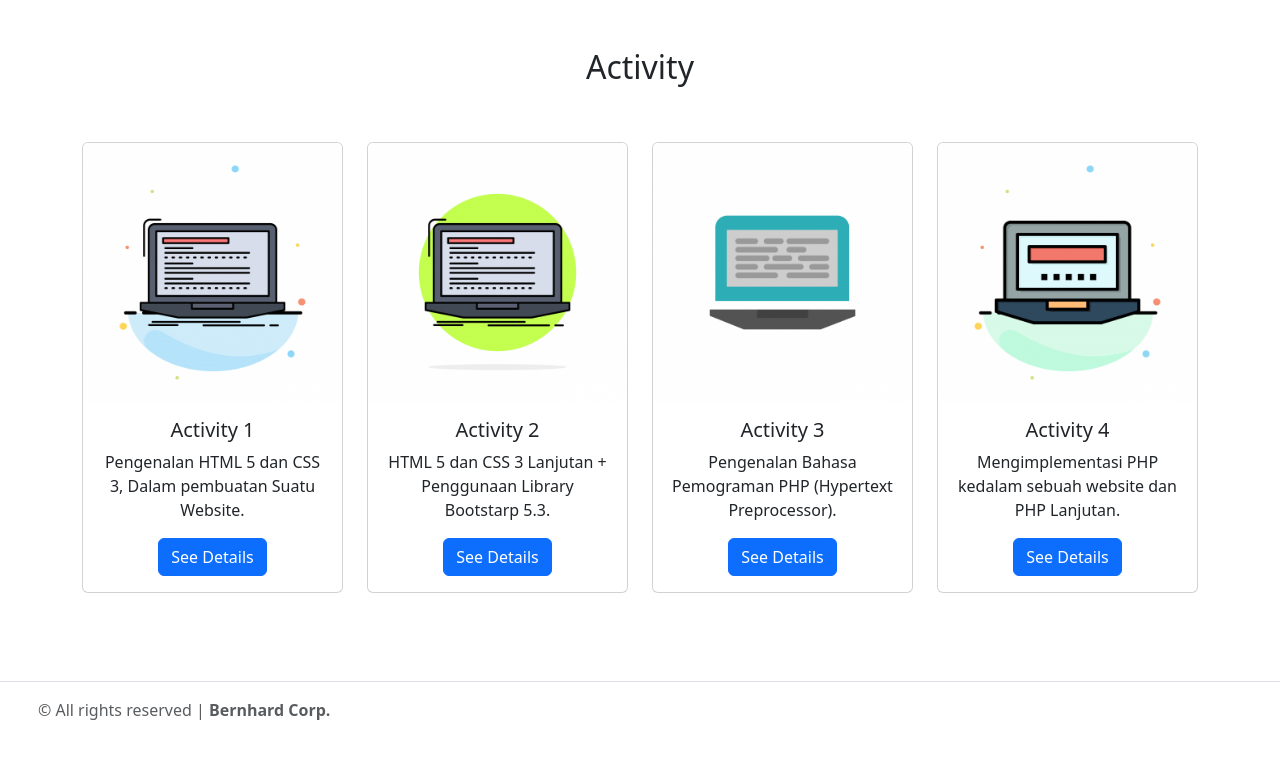
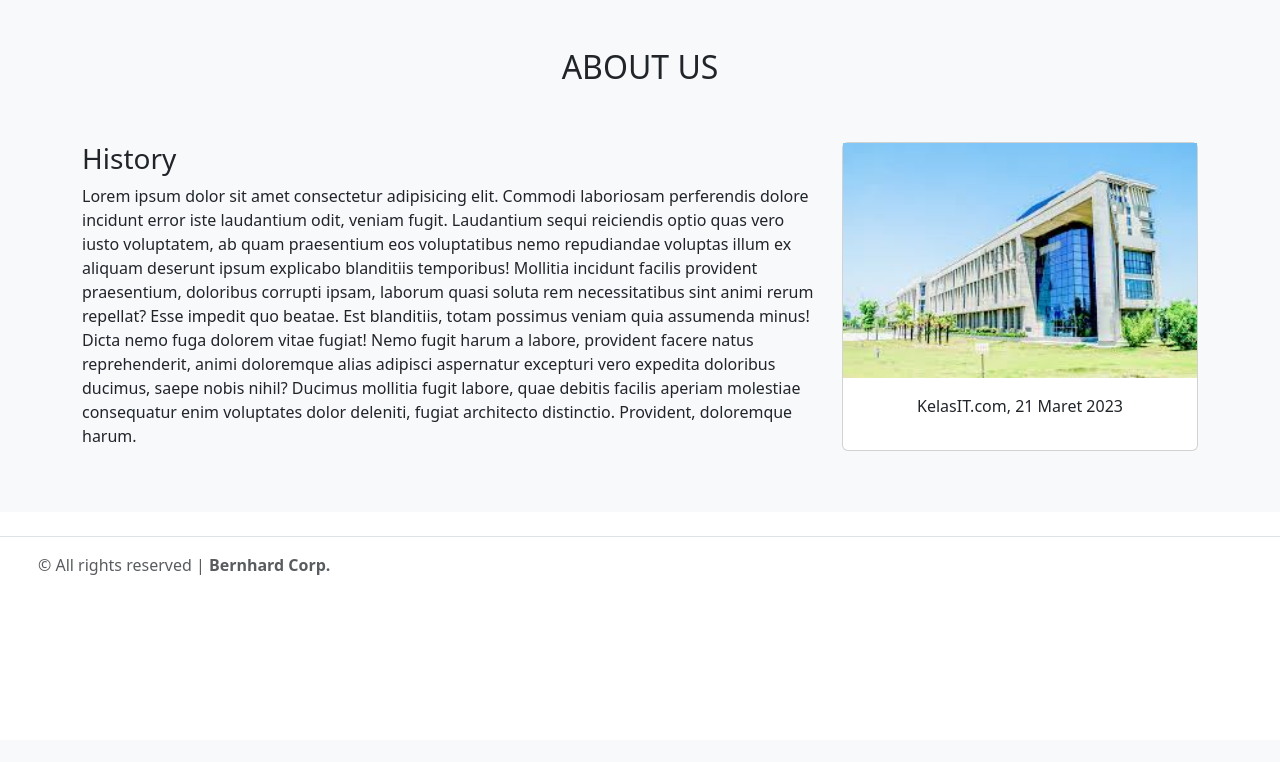
Before and after one commit to bernhardzxz/belajarphp, a PHP site: page /aboutus.php in a window 1280 px wide. Shown: the part 60-822 px from the top of the page. After the commit the page ends 635 px from the top, so only its background shows below. Run offline with PHP 8.4, Linux system fonts and the light colour scheme; some libraries are stand-ins or nearby versions.

Commit message:
about us

```diff
--- a/aboutus.php
+++ b/aboutus.php
@@ -61,52 +61,25 @@
   <!-- End Navbar -->
 
  <!-- Layout – Containers – Grid - Card -->
- <section id="kegiatan" class="p-5">
+ <section id="aboutus" class="p-5 bg-light">
     <div class="container">
       <div class="row text-center mb-5">
         <div class="col">
-          <h2>Activity</h2>
+          <h2>ABOUT US</h2>
         </div>
       </div>
       <!-- CARD column-->
       <div class="row">
-        <div class="col-md-3 mb-3 text-center">
-          <div class="card">
-            <img src="img/coding1.jpg" class="card-img-top" alt="MAaf GAmbar ini Rusak">
-            <div class="card-body">
-              <h5 class="card-title">Activity 1</h5>
-              <p class="card-text">Pengenalan HTML 5 dan CSS 3, Dalam pembuatan Suatu Website.</p>
-              <a href="#" class="btn btn-primary">See Details</a>
+        <div class="col-md-8">
+              <h3>History</h3>
+              <p>Lorem ipsum dolor sit amet consectetur adipisicing elit. Commodi laboriosam perferendis dolore incidunt error iste laudantium odit, veniam fugit. Laudantium sequi reiciendis optio quas vero iusto voluptatem, ab quam praesentium eos voluptatibus nemo repudiandae voluptas illum ex aliquam deserunt ipsum explicabo blanditiis temporibus! Mollitia incidunt facilis provident praesentium, doloribus corrupti ipsam, laborum quasi soluta rem necessitatibus sint animi rerum repellat? Esse impedit quo beatae. Est blanditiis, totam possimus veniam quia assumenda minus! Dicta nemo fuga dolorem vitae fugiat! Nemo fugit harum a labore, provident facere natus reprehenderit, animi doloremque alias adipisci aspernatur excepturi vero expedita doloribus ducimus, saepe nobis nihil? Ducimus mollitia fugit labore, quae debitis facilis aperiam molestiae consequatur enim voluptates dolor deleniti, fugiat architecto distinctio. Provident, doloremque harum.</p>
             </div>
-          </div>
-        </div>
-        <div class="col-md-3 mb-3 text-center">
-          <div class="card">
-            <img src="img/coding2.jpg" class="card-img-top" alt="MAaf GAmbar ini Rusak">
-            <div class="card-body">
-              <h5 class="card-title">Activity 2</h5>
-              <p class="card-text">HTML 5 dan CSS 3 Lanjutan + Penggunaan Library Bootstarp 5.3.</p>
-              <a href="#" class="btn btn-primary">See Details</a>
-            </div>
-          </div>
-        </div>
-        <div class="col-md-3 mb-3 text-center">
-          <div class="card">
-            <img src="img/coding3.jpg" class="card-img-top" alt="MAaf GAmbar ini Rusak">
-            <div class="card-body">
-              <h5 class="card-title">Activity 3</h5>
-              <p class="card-text">Pengenalan Bahasa Pemograman PHP (Hypertext Preprocessor).</p>
-              <a href="#" class="btn btn-primary">See Details</a>
-            </div>
-          </div>
-        </div>
-        <div class="col-md-3 mb-3 text-center">
-          <div class="card">
-            <img src="img/coding4.jpg" class="card-img-top" alt="MAaf GAmbar ini Rusak">
-            <div class="card-body">
-              <h5 class="card-title">Activity 4</h5>
-              <p class="card-text">Mengimplementasi PHP kedalam sebuah website dan PHP Lanjutan.</p>
-              <a href="#" class="btn btn-primary">See Details</a>
+          <div class="col-md-4">
+            <div class="card">
+              <img src="img/kampusit.jpg" alt="Maaf Gambar Sedang Rusak">
+              <div class="card-body">
+                <p class="text-center">KelasIT.com, 21 Maret 2023</p>
+              </div>
             </div>
           </div>
         </div>
```
Also changed, not shown: img/kampusit.jpg (added).
